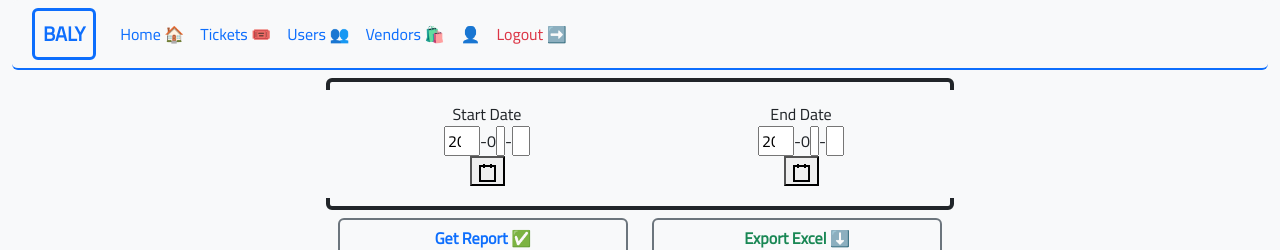
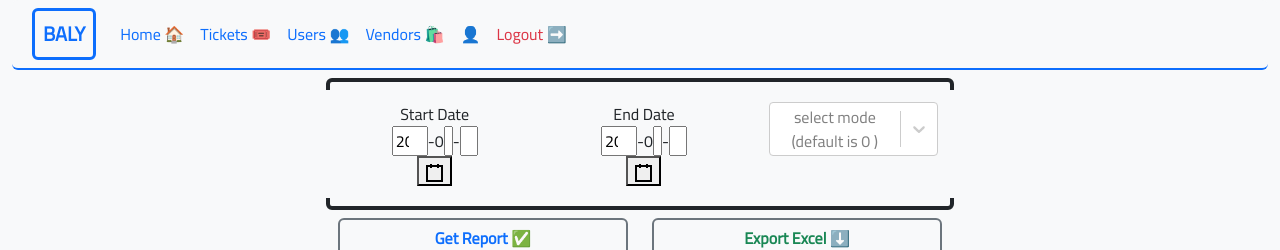
Before and after one commit to zcodev97/baly_automation_system, a React (Create React App) app: page /get_vendor_kpi_report in a window 1280 px wide. Shown: the top 250 px of the page. Built offline with nearby package versions, Linux system fonts and the light colour scheme; no server answers; what react-bootstrap-table2-filter would draw is missing.

Commit message:
update home page style and navbar style

```diff
--- a/src/pages/reports/VendorKpiReport.jsx
+++ b/src/pages/reports/VendorKpiReport.jsx
@@ -1,33 +1,29 @@
 // for excel and pdf
 import * as XLSX from "xlsx";
-import jsPDF from "jspdf";
-import "jspdf-autotable";
 
-import { useNavigate } from "react-router-dom";
-import axios from "axios";
-import BootstrapTable from "react-bootstrap-table-next";
 import "react-bootstrap-table-next/dist/react-bootstrap-table2.css";
-import paginationFactory from "react-bootstrap-table2-paginator";
-import filterFactory, { textFilter } from "react-bootstrap-table2-filter";
 import "react-bootstrap-table2-filter/dist/react-bootstrap-table2-filter.min.css";
-import React, { useEffect, useState } from "react";
-import NoDataView from "../../components/noData";
+import React, { useState } from "react";
 import Loading from "../../components/loading";
-import { Navbar } from "react-bootstrap";
 import NavBar from "../../components/navBar";
-import * as Icon from "react-bootstrap-icons";
-import moment from "moment";
 import DateTimePicker from "react-datetime-picker";
-import { Table, Container } from "react-bootstrap";
-import { position } from "@chakra-ui/react";
+import Select from "react-select";
 function VendorKPIReport() {
   const [startFirstDate, setStartFirstDate] = useState(new Date());
   const [endFirstDate, setEndFirstDate] = useState(new Date());
   const [reportData, setReportData] = useState([]);
   const [loading, setLoading] = useState(false);
 
-  const [minValues, setMinValues] = useState([]);
-  const [maxValues, setMaxValues] = useState([]);
+  const [selectedOption, setSelectedOption] = useState(null);
+
+  const modes = [
+    { value: 0, label: 0 },
+    { value: 1, label: 1 },
+    { value: 2, label: 2 },
+    { value: 3, label: 3 },
+    { value: 4, label: 4 },
+    { value: 5, label: 5 },
+  ];
 
   const colorScale = (sh, si, header, index) => {
     // console.log(si);
@@ -119,30 +115,6 @@ function VendorKPIReport() {
       .then((data) => {
         setReportData(data);
 
-        console.log(reportData);
-
-        // Find the minimum and maximum values in the table
-
-        const values = Object.values(reportData)
-          .slice(1)
-          .map((header) => Object.values(header));
-
-        let rawData = values.map((arr) => arr.slice(0, arr.length - 1));
-
-        let maxValues = [];
-        let minValues = [];
-
-        for (var i = 0; i < rawData.length; i++) {
-          var minValue = Math.min(...rawData[i]);
-          var maxValue = Math.max(...rawData[i]);
-
-          minValues.push(minValue);
-          maxValues.push(maxValue);
-        }
-
-        setMinValues(minValues);
-        setMaxValues(maxValues);
-
         setLoading(false);
       })
       .catch((error) => {
@@ -165,7 +137,7 @@ function VendorKPIReport() {
 
       <div className="container border border-4 border-dark  rounded p-2 mt-2 mb-2 w-50">
         <div className="row text-center bg-light ">
-          <div className="col-md-6">
+          <div className="col-md-4">
             <div className="container p-2  m-1">
               Start Date{"  "}
               <DateTimePicker
@@ -177,7 +149,7 @@ function VendorKPIReport() {
               />
             </div>
           </div>
-          <div className="col-md-6">
+          <div className="col-md-4">
             <div className="container p-2  m-1">
               End Date{"  "}
               <DateTimePicker
@@ -186,6 +158,16 @@ function VendorKPIReport() {
                 format={"y-MM-dd"}
                 onChange={setEndFirstDate}
                 value={endFirstDate}
+              />
+            </div>
+          </div>
+          <div className="col-md-4">
+            <div className="container p-2  m-1">
+              <Select
+                defaultValue={selectedOption}
+                onChange={setSelectedOption}
+                options={modes}
+                placeholder={"select mode (default is 0 )"}
               />
             </div>
           </div>
```
